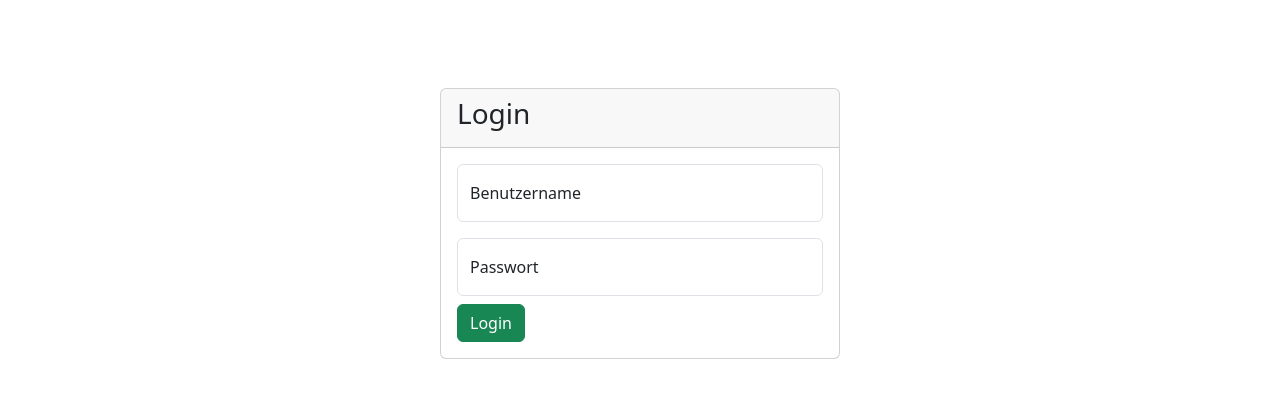
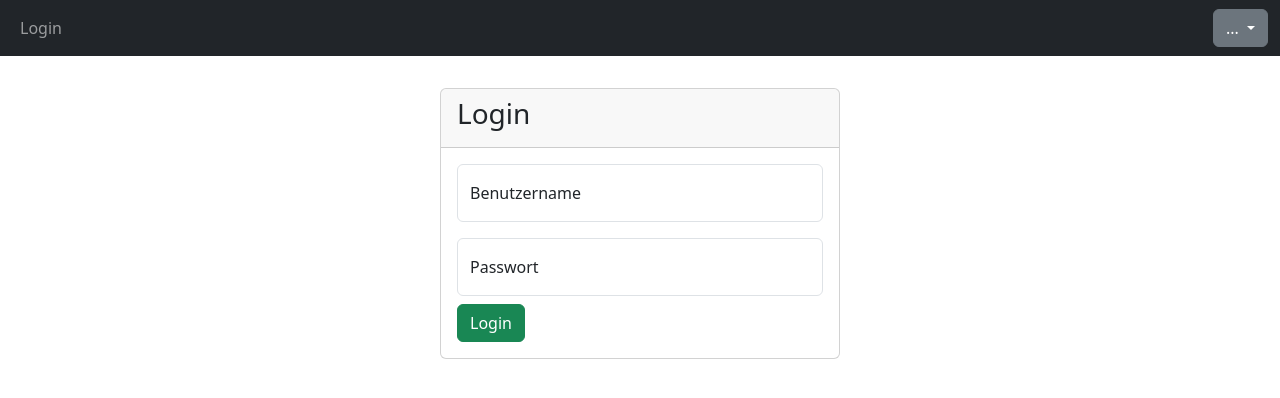
Before and after one commit to Gremmel/chellenge, a Vue app in the folder ui/: page /login in a window 1280 px wide. Shown: the top 398 px of the page. Built offline with nearby package versions, Linux system fonts and the light colour scheme; no server answers.

Commit message:
Impressum und DSGVO ist nun ohne anmeldung erreichbar

```diff
--- a/ui/src/components/AppHeader.vue
+++ b/ui/src/components/AppHeader.vue
@@ -1,20 +1,23 @@
 <template>
   <header class="app-header">
     <!-- Header Adminbereich angemeldet -->
-    <div v-if="isLoggedIn">
+    <div>
       <nav class="navbar navbar-expand navbar-dark bg-dark">
         <div class="container-fluid">
-          <RouterLink class="navbar-brand" to="/changePassword">{{ userStore.user.username }}</RouterLink>
-          <button class="navbar-toggler" type="button" data-bs-toggle="collapse" data-bs-target="#navbarNav"
+          <RouterLink v-if="isLoggedIn" class="navbar-brand" to="/changePassword">{{ userStore.user.username }}</RouterLink>
+          <button v-if="isLoggedIn" class="navbar-toggler" type="button" data-bs-toggle="collapse" data-bs-target="#navbarNav"
             aria-controls="navbarNav" aria-expanded="false" aria-label="Toggle navigation">
             <span class="navbar-toggler-icon"></span>
           </button>
           <div class="collapse navbar-collapse" id="navbarNav">
             <ul class="navbar-nav me-auto">
-              <li class="nav-item">
+              <li v-if="!isLoggedIn" class="nav-item">
+                <RouterLink class="nav-link" to="/login">Login</RouterLink>
+              </li>
+              <li v-if="isLoggedIn" class="nav-item">
                 <RouterLink class="nav-link" to="/">Counter</RouterLink>
               </li>
-              <li class="nav-item">
+              <li v-if="isLoggedIn" class="nav-item">
                 <RouterLink class="nav-link" to="/status">Status</RouterLink>
               </li>
             </ul>
@@ -31,8 +34,8 @@
                   </template>
                   <li><RouterLink class="dropdown-item" to="/impressum">Impressum</RouterLink></li>
                   <li><RouterLink class="dropdown-item" to="/dsgvo">Datenschutzerklärung</RouterLink></li>
-                  <hr>
-                  <li><a @click="doLogout" class="dropdown-item" href="#">Logout</a></li>
+                  <hr v-if="isLoggedIn">
+                  <li v-if="isLoggedIn"><a @click="doLogout" class="dropdown-item" href="#">Logout</a></li>
                 </ul>
               </div>
 
```
Also changed, not shown: 4 other files (tests, documents, lock files or other folders).
